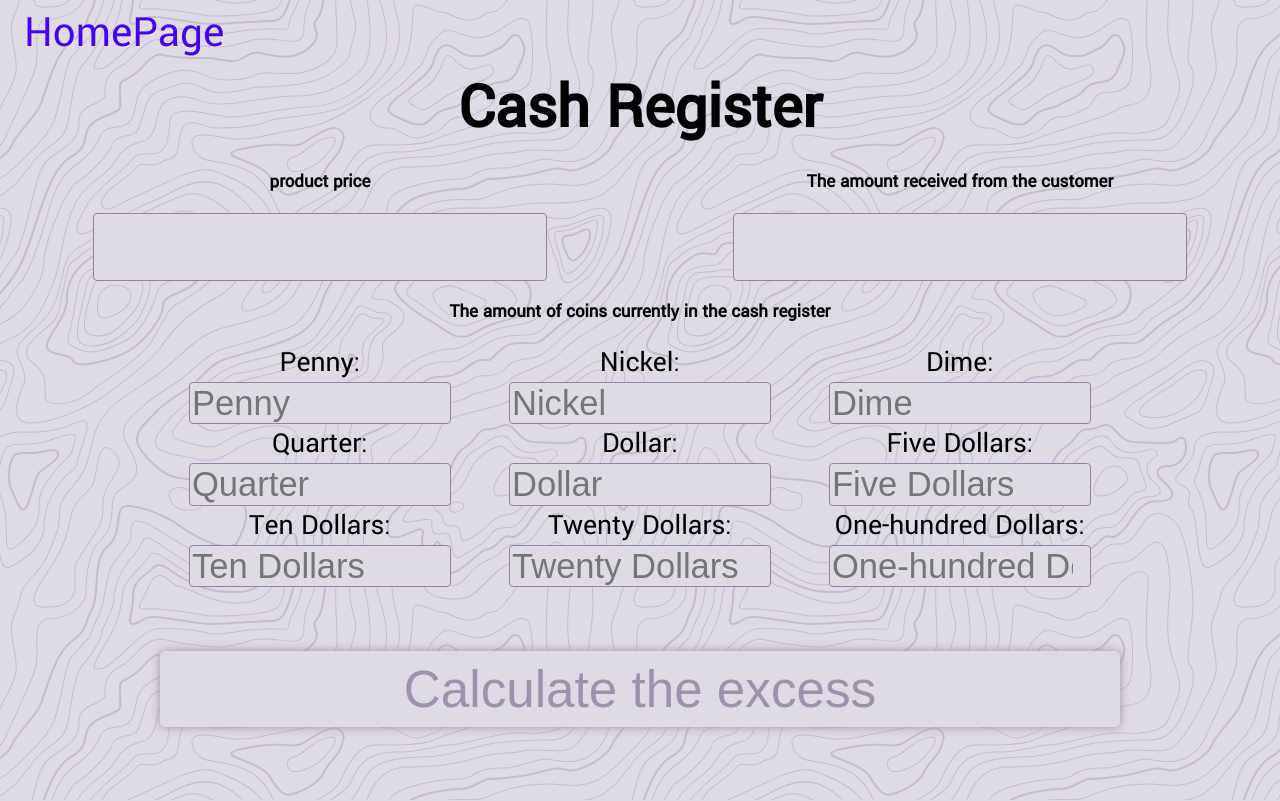
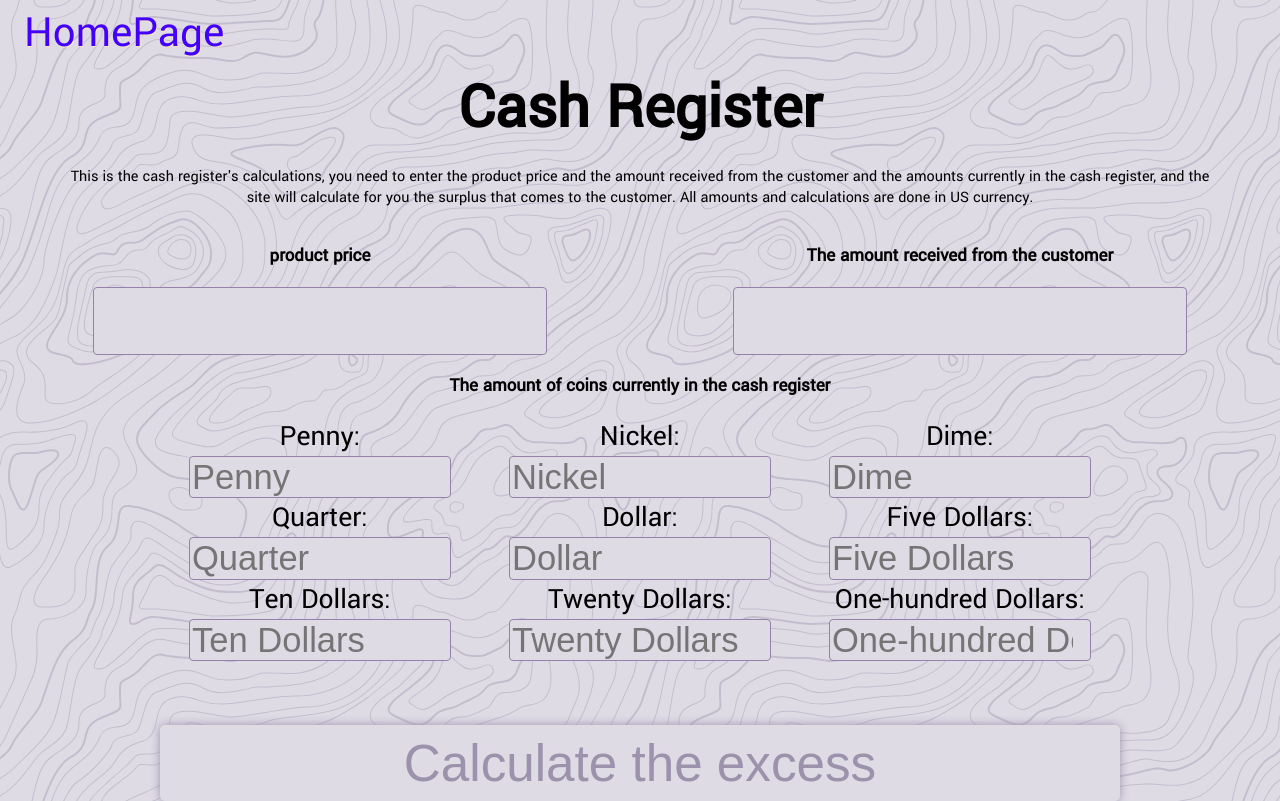
Before and after one commit to yitzhak-bloy/The-final-project-of-algorithm-and-data-structures-In-freeCodeCamp, a React (Create React App) app: page /cashRegister in a window 1280 px wide. Built offline with nearby package versions, Linux system fonts and the light colour scheme.

Commit message:
Add an explanation to the Cash Register component

```diff
--- a/src/Components/CashRegister/cashRegister.jsx
+++ b/src/Components/CashRegister/cashRegister.jsx
@@ -106,6 +106,7 @@
           <Link to='/' className='link link1' >HomePage</Link>
         </div>
         <h1>Cash Register</h1>
+        <p className='pTag'>This is the cash register's calculations, you need to enter the product price and the amount received from the customer and the amounts currently in the cash register, and the site will calculate for you the surplus that comes to the customer. All amounts and calculations are done in US currency.</p>
         <div className='inputAmounts'>
           <div>
             <h3>product price</h3>
```
